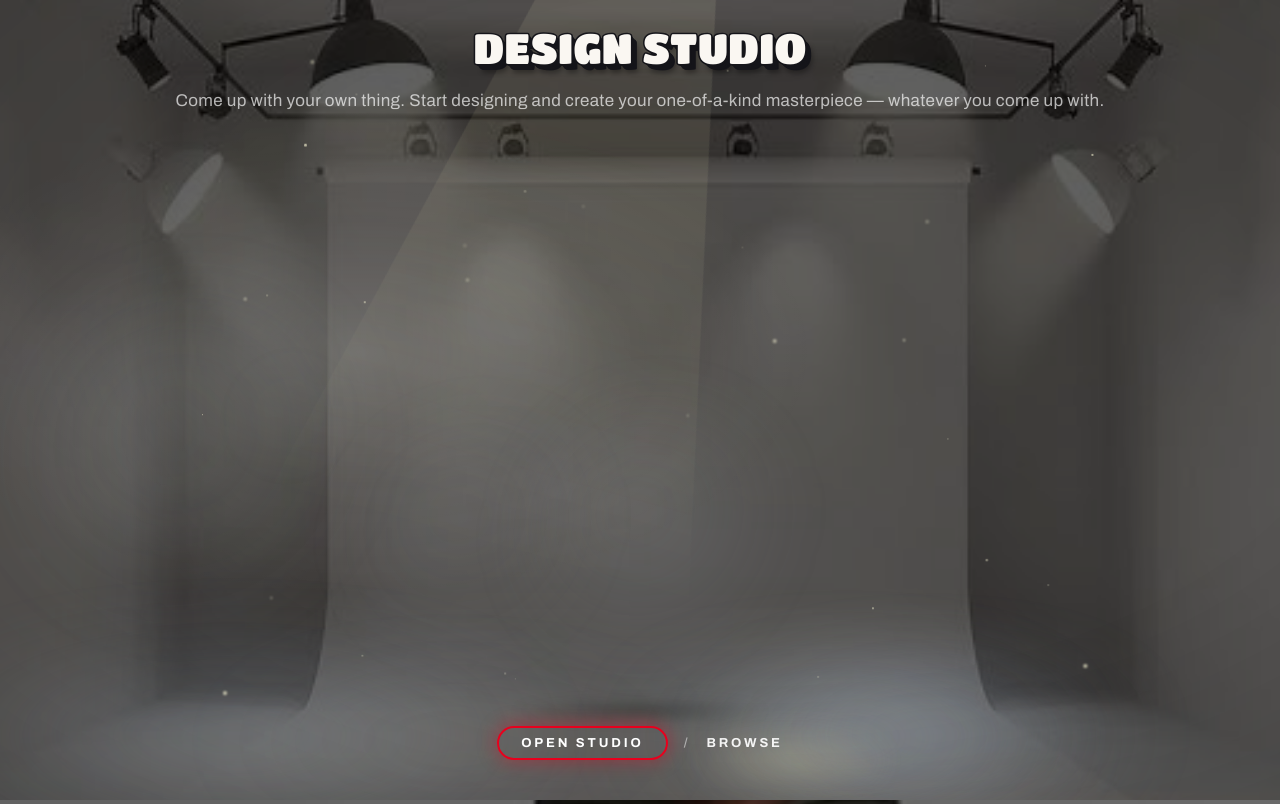
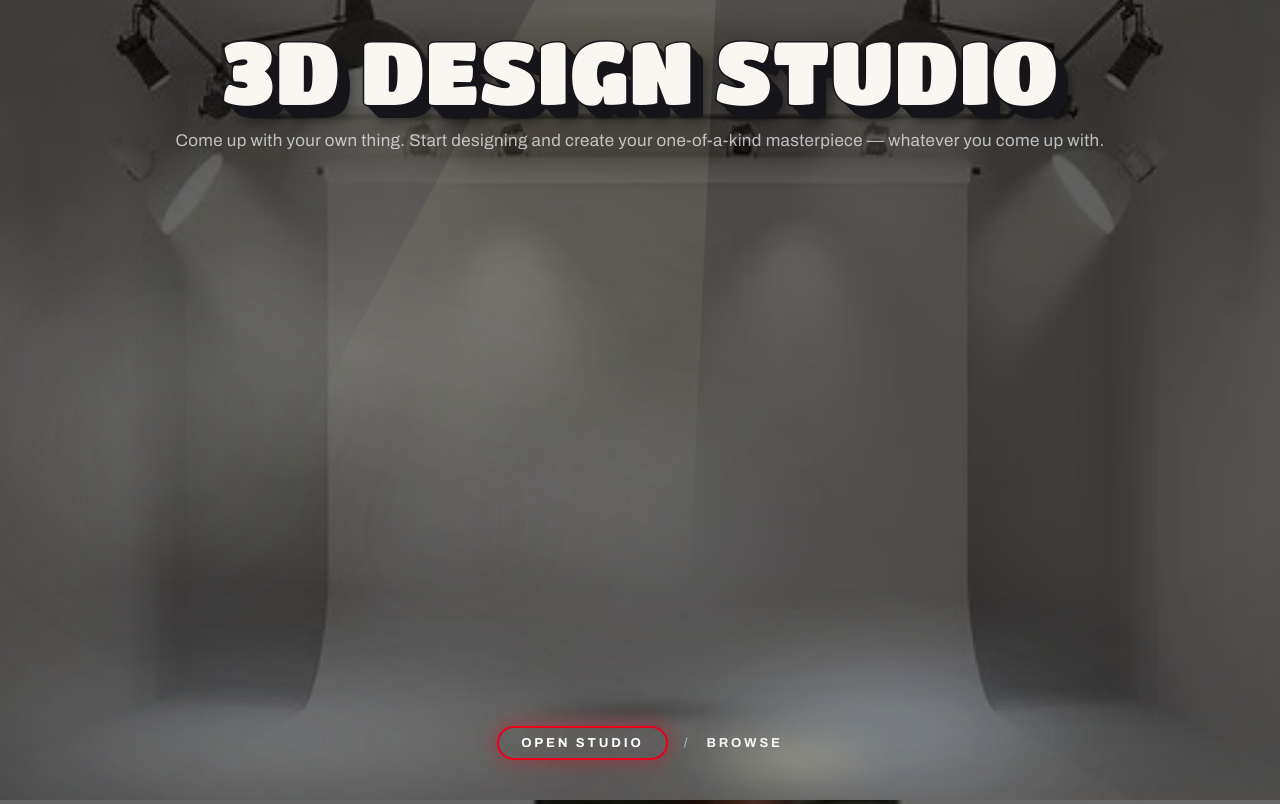
Before and after one commit to Napoleon0007/You-Design-Studios, a Flask app: page / in a window 1280 px wide; the page is wider, and only the part inside the window is pictured. Shown: the part 800-1604 px from the top of that part. Run offline with Flask 3, Linux system fonts and the light colour scheme; some libraries are stand-ins or nearby versions; grey boxes are pictures that could not be loaded.

Commit message:
Studio page 2: remove dust motes, keep spotlight + floor fog
Co-Authored-By: Claude Sonnet 4.6 <noreply@anthropic.com>

```diff
--- a/static/v2/index.html
+++ b/static/v2/index.html
@@ -112,14 +112,12 @@
       <div class="spl-beam"></div>
       <div class="spl-pool"></div>
     </div>
-    <!-- floating dust motes generated by JS, visible in the spotlight beam -->
-    <div class="studio-dust" id="studioDust" aria-hidden="true"></div>
     <div class="studio-garment" aria-hidden="true">
       <canvas id="gallery3d"></canvas>
       <div class="studio-shadow"></div>
     </div>
     <div class="studio-copy">
-      <h2 class="word studio-headline">Design Studio</h2>
+      <h2 class="word studio-headline">3D Design Studio</h2>
       <p class="studio-subtext">Come up with your own thing. Start designing and create your one-of-a-kind masterpiece — whatever you come up with.</p>
       <div class="hero-line"></div>
       <nav class="hero-sub">
@@ -253,34 +251,6 @@
       vids.forEach(function (v) { io.observe(v); });
     })();
 
-    // Studio dust motes — tiny bright specks that drift upward through the spotlight beam.
-    // Generated in JS so the HTML stays clean and we can randomise freely.
-    (function () {
-      var host = document.getElementById('studioDust');
-      if (!host || window.matchMedia('(prefers-reduced-motion: reduce)').matches) return;
-      for (var i = 0; i < 34; i++) {
-        var d = document.createElement('div');
-        var sz  = (1.2 + Math.random() * 2.8).toFixed(1);
-        var x   = (12 + Math.random() * 76).toFixed(1);
-        var y   = (5  + Math.random() * 88).toFixed(1);
-        var dur = (10 + Math.random() * 16).toFixed(1);
-        var del = (-Math.random() * parseFloat(dur)).toFixed(1);
-        var dx  = ((Math.random() - 0.5) * 48).toFixed(0);
-        var dy  = (60 + Math.random() * 100).toFixed(0);
-        var op  = (0.22 + Math.random() * 0.58).toFixed(2);
-        var blur = parseFloat(sz) > 2.6 ? 'filter:blur(1px);' : '';
-        d.setAttribute('style',
-          'position:absolute;border-radius:50%;' +
-          'width:' + sz + 'px;height:' + sz + 'px;' +
-          'left:' + x + '%;top:' + y + '%;' +
-          'background:rgba(255,252,218,' + op + ');' +
-          blur +
-          'animation:dustFloat ' + dur + 's ease-in-out ' + del + 's infinite;' +
-          '--dx:' + dx + 'px;--dy:-' + dy + 'px;'
-        );
-        host.appendChild(d);
-      }
-    }());
   </script>
 </body>
 </html>
--- a/static/v2/v2.css
+++ b/static/v2/v2.css
@@ -211,15 +211,15 @@ a { color: inherit; text-decoration: none; }
   position: absolute;
   top: clamp(22px, 3vh, 44px); left: var(--gut); right: var(--gut);
   text-align: center;
-  font-size: clamp(20px, 4.5vw, 42px);
+  font-size: clamp(36px, 8vw, 88px);
   max-width: none;
-  line-height: 1.1;
+  line-height: 1.05;
   pointer-events: auto;
 }
 
 .studio-copy .studio-subtext {
   position: absolute;
-  top: clamp(72px, 11vh, 120px); left: var(--gut); right: var(--gut);
+  top: clamp(100px, 16vh, 160px); left: var(--gut); right: var(--gut);
   text-align: center;
   font-family: 'Archivo', sans-serif;
   font-size: clamp(13px, 2vw, 17px);
@@ -247,7 +247,7 @@ a { color: inherit; text-decoration: none; }
 }
 
 @media (max-width: 859px) {
-  .studio-copy .studio-headline { font-size: clamp(18px, 5.5vw, 32px); }
+  .studio-copy .studio-headline { font-size: clamp(32px, 9vw, 56px); }
   .studio-garment { align-items: flex-start; justify-content: center; padding-top: max(14vh, 110px); padding-left: 0; }
   .studio-shadow { left: 50%; transform: translateX(-50%); right: auto; }
   #gallery3d { width: 88vw; height: 120vw; touch-action: pan-y; }
@@ -356,19 +356,8 @@ a { color: inherit; text-decoration: none; }
   50%       { transform: translateX(215px)  scaleX(.72); opacity: .92; }
 }
 
-/* ── Floating dust motes — spawned by JS, animated by CSS ── */
-.studio-dust {
-  position: absolute; inset: 0; z-index: 2; pointer-events: none; overflow: hidden;
-}
-@keyframes dustFloat {
-  0%   { opacity: 0;   transform: translate(0, 0) scale(1); }
-  14%  { opacity: 1; }
-  86%  { opacity: .55; }
-  100% { opacity: 0;   transform: translate(var(--dx,0px), var(--dy,-80px)) scale(.85); }
-}
 @media (prefers-reduced-motion: reduce) {
   .spl-beam, .spl-pool { animation: none !important; }
-  .studio-dust { display: none; }
 }
 
 /* ── The Collection (gallery2, page 3) ── */
```
